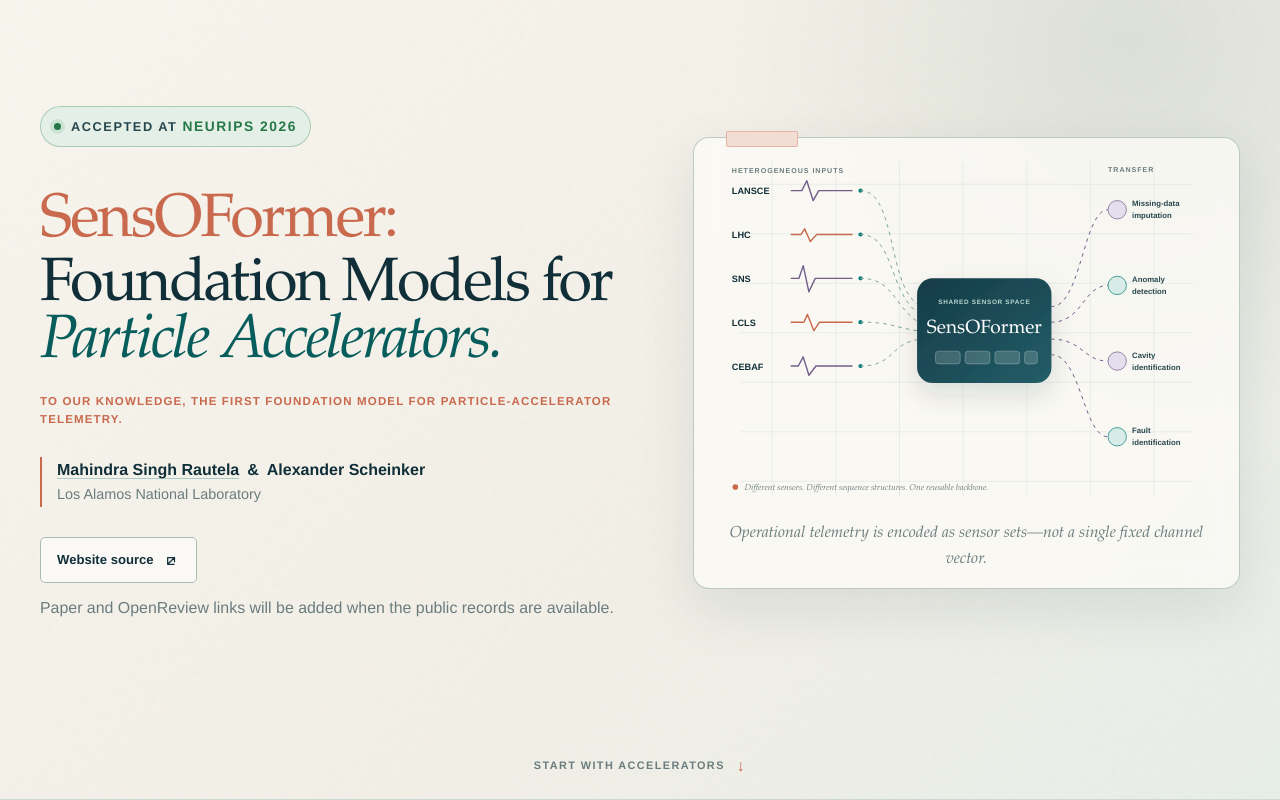
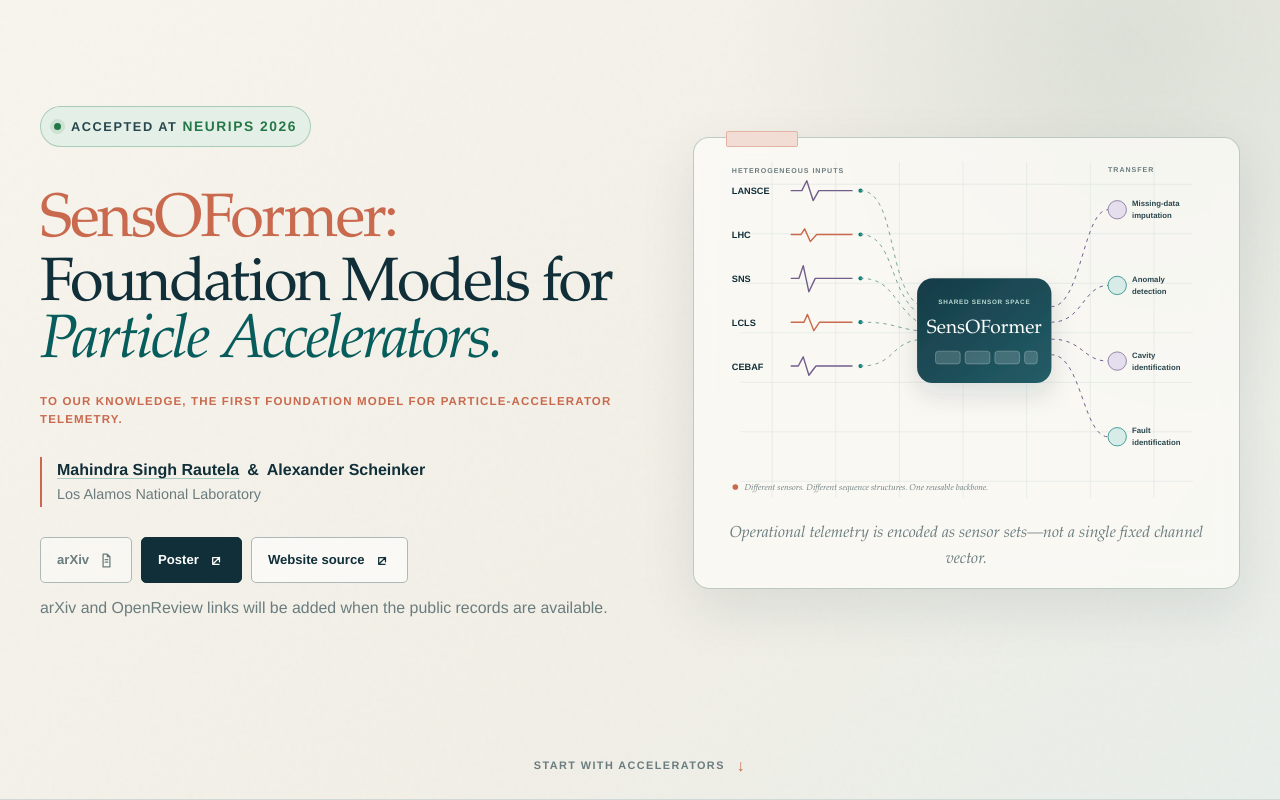
Before and after one commit to mahindrautela/sensoformer, a plain HTML site: page index.html in a window 1280 px wide. Shown: the top 800 px of the page. Drawn offline with Linux system fonts and the light colour scheme.

Commit message:
Add poster and arXiv resource buttons

```diff
--- a/index.html
+++ b/index.html
@@ -67,12 +67,20 @@
         </div>
 
         <div class="hero-actions" aria-label="Project resources">
+          <span class="button button-disabled" aria-disabled="true" title="arXiv link coming soon">
+            arXiv
+            <svg aria-hidden="true" viewBox="0 0 20 20"><path d="M6 2.5h5l3 3v12H6zM11 2.5v3h3M8.5 9h3M8.5 12h3"/></svg>
+          </span>
+          <a class="button button-primary" href="https://drive.google.com/file/d/1-ZP8u77bq8YuTHtceBHyyNVTqYfBhz7K/view?usp=sharing" target="_blank" rel="noreferrer">
+            Poster
+            <svg aria-hidden="true" viewBox="0 0 20 20"><path d="M7 13 13.5 6.5M8.5 6.5h5v5M13 14.5H5.5v-8H9"/></svg>
+          </a>
           <a class="button" href="https://github.com/mahindrautela/sensoformer" target="_blank" rel="noreferrer">
             Website source
             <svg aria-hidden="true" viewBox="0 0 20 20"><path d="M7 13 13.5 6.5M8.5 6.5h5v5M13 14.5H5.5v-8H9"/></svg>
           </a>
         </div>
-        <p class="resource-qualifier">Paper and OpenReview links will be added when the public records are available.</p>
+        <p class="resource-qualifier">arXiv and OpenReview links will be added when the public records are available.</p>
       </div>
 
       <figure class="hero-figure">
--- a/static/css/site.css
+++ b/static/css/site.css
@@ -322,6 +322,15 @@ h1 em {
   transform: translateY(-2px);
 }
 
+.button-disabled,
+.button-disabled:hover {
+  color: var(--muted);
+  background: rgba(255, 255, 255, 0.38);
+  border-color: var(--line-dark);
+  cursor: not-allowed;
+  transform: none;
+}
+
 .button-primary {
   color: var(--white);
   background: var(--ink);
```
